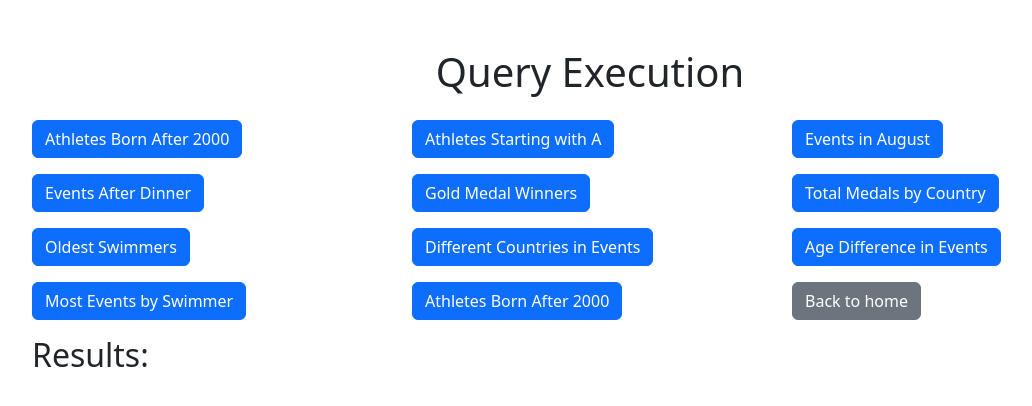
After one commit to mdickson05/sql-olympics-server, a Flask app: page /query_execution in a window 1280 px wide. The commit adds this page. Shown: the top 406 px of the page, without its empty margins (50-1082 px from the left). Run offline with Flask 3, Linux system fonts and the light colour scheme.

Commit message:
FEAT: Added dynamic query execution

```diff
--- a/app/app.py
+++ b/app/app.py
@@ -1,4 +1,4 @@
-from flask import Flask, render_template, request, redirect, url_for
+from flask import Flask, render_template, request, redirect, url_for, jsonify
 import mysql.connector
 from mysql.connector import Error
 
@@ -127,6 +127,137 @@ def delete_athlete(athleteID):
             cursor.close()
             connection.close()
 
+# executes the query via supplied name
+@app.route('/execute_query/<query_name>')
+def execute_query(query_name):
+    queries = {
+        'athletes_born_after_2000': """
+            SELECT name, birthdate
+            FROM Athlete
+            WHERE birthdate >= '2000-01-01'
+        """,
+        'athletes_starting_with_a': """
+            SELECT name, gender
+            FROM Athlete
+            WHERE name LIKE 'A%'
+        """,
+        'events_in_august': """
+            SELECT name, date
+            FROM Events
+            WHERE date > '2024-08-01' AND date < '2024-08-31'
+        """,
+        'events_after_dinner': """
+            SELECT name, date
+            FROM Events
+            WHERE TIME(date) > '17:00:00'
+        """,
+        'gold_medal_winners': """
+            SELECT a.name, m.numMedals
+            FROM Athlete a
+            JOIN Medallist m ON a.athleteID = m.athleteID
+            WHERE m.numGold >= 1
+        """,
+        'num_athletes_per_event': """
+            SELECT e.name, COUNT(ci.athleteID) AS numParticipants
+            FROM Events e
+            JOIN CompetesIn ci ON e.eventID = ci.eventID
+            GROUP BY e.name
+            ORDER BY numParticipants DESC
+        """,
+        'total_medals_by_country': """
+            SELECT ci.name, ci.countryCode,
+                SUM(m.numGold) AS totalGold,
+                SUM(m.numSilver) AS totalSilver,
+                SUM(m.numBronze) AS totalBronze,
+                SUM(m.numMedals) AS totalMedals
+            FROM Country ci
+            JOIN Athlete a ON ci.countryCode = a.countryCode
+            JOIN Medallist m ON a.athleteID = m.athleteID
+            GROUP BY ci.name, ci.countryCode
+            ORDER BY totalMedals DESC
+        """,
+        'oldest_swimmers': """
+            SELECT a.name,
+                a.birthdate,
+                TIMESTAMPDIFF(YEAR, a.birthdate, CURDATE()) AS age,
+                GROUP_CONCAT(e.name SEPARATOR ', ') as Events
+            FROM Athlete a
+            JOIN CompetesIn ci ON a.athleteID = ci.athleteID
+            JOIN Events e ON ci.eventID = e.eventID
+            WHERE e.sportID = 'SWM'
+            GROUP BY a.athleteID
+            ORDER BY a.birthdate ASC
+            LIMIT 3;
+        """,
+        'events_with_diff_countries': """
+            SELECT e.name AS eventName,
+                gold.countryName AS goldMedallistCountry,
+                silver.countryName AS silverMedallistCountry
+            FROM Events e
+            JOIN (
+                SELECT ci.eventID, c.name AS countryName
+                FROM CompetesIn ci
+                JOIN Athlete a ON ci.athleteID = a.athleteID
+                JOIN Country c ON a.countryCode = c.countryCode
+                WHERE ci.athleteRank = '1'
+            ) gold ON e.eventID = gold.eventID
+            JOIN (
+                SELECT ci.eventID, c.name AS countryName
+                FROM CompetesIn ci
+                JOIN Athlete a ON ci.athleteID = a.athleteID
+                JOIN Country c ON a.countryCode = c.countryCode
+                WHERE ci.athleteRank = '2'
+            ) silver ON e.eventID = silver.eventID
+            WHERE gold.countryName != silver.countryName;
+        """,
+        'most_events_swimmer': """
+            SELECT a.name AS athlete_name,
+                COUNT(ci.eventID) AS numEvents
+            FROM Athlete a
+            JOIN CompetesIn ci ON a.athleteID = ci.athleteID
+            GROUP BY a.athleteID, a.name
+            HAVING numEvents = (
+                SELECT COUNT(eventID)
+                FROM CompetesIn
+                GROUP BY athleteID
+                ORDER BY COUNT(eventID) DESC
+                LIMIT 1
+            );
+        """,
+        'age_difference_events': """
+            SELECT e.name AS eventName,
+                MAX(DATEDIFF(e.date, a.birthdate) / 365.25) - MIN(DATEDIFF(e.date, a.birthdate) / 365.25) AS age_difference
+            FROM Events e
+            JOIN CompetesIn ci ON e.eventID = ci.eventID
+            JOIN Athlete a ON ci.athleteID = a.athleteID
+            GROUP BY e.eventID, e.name
+            HAVING age_difference > 10
+            ORDER BY age_difference DESC;
+        """
+    }
+
+    if query_name not in queries:
+        return jsonify({'error': 'Query not found'}), 404
+
+    try:
+        connection = create_db_connection()
+        cursor = connection.cursor(dictionary=True)
+        cursor.execute(queries[query_name])
+        results = cursor.fetchall()
+        return jsonify(results)
+    except Error as e:
+        return jsonify({'error': str(e)}), 500
+    finally:
+        if connection.is_connected():
+            cursor.close()
+            connection.close()
+
+
+# route for the query_execution page
+@app.route('/query_execution')
+def query_execution():
+    return render_template('query_execution.html')
+
 
 # test connection - made for testing whether the database was actually working
 @app.route('/test_connection')
--- /dev/null
+++ b/app/templates/query_execution.html
@@ -0,0 +1,101 @@
+<!DOCTYPE html>
+<html lang="en">
+<head>
+    <meta charset="UTF-8">
+    <meta name="viewport" content="width=device-width, initial-scale=1.0">
+    <title>Query Execution</title>
+    <script src="https://code.jquery.com/jquery-3.6.0.min.js"></script>
+    <link href="https://cdn.jsdelivr.net/npm/bootstrap@5.3.0-alpha1/dist/css/bootstrap.min.css" rel="stylesheet">
+</head>
+<body>
+    <div class="container mt-5">
+        <h1 class="text-center mb-4">Query Execution</h1>
+
+        <!-- Query Buttons -->
+        <div class="row">
+            <div class="col-md-6 col-lg-4 mb-3">
+                <button class="btn btn-primary" onclick="executeQuery('athletes_born_after_2000')">Athletes Born After 2000</button>
+            </div>
+            <div class="col-md-6 col-lg-4 mb-3">
+                <button class="btn btn-primary" onclick="executeQuery('athletes_starting_with_a')">Athletes Starting with A</button>
+            </div>
+            <div class="col-md-6 col-lg-4 mb-3">
+                <button class="btn btn-primary" onclick="executeQuery('events_in_august')">Events in August</button>
+            </div>
+            <div class="col-md-6 col-lg-4 mb-3">
+                <button class="btn btn-primary" onclick="executeQuery('events_after_dinner')">Events After Dinner</button>
+            </div>
+            <div class="col-md-6 col-lg-4 mb-3">
+                <button class="btn btn-primary" onclick="executeQuery('gold_medal_winners')">Gold Medal Winners</button>
+            </div>
+            <div class="col-md-6 col-lg-4 mb-3">
+                <button class="btn btn-primary" onclick="executeQuery('total_medals_by_country')">Total Medals by Country</button>
+            </div>
+            <div class="col-md-6 col-lg-4 mb-3">
+                <button class="btn btn-primary" onclick="executeQuery('oldest_swimmers')">Oldest Swimmers</button>
+            </div>
+            <div class="col-md-6 col-lg-4 mb-3">
+                <button class="btn btn-primary" onclick="executeQuery('events_with_diff_countries')">Different Countries in Events</button>
+            </div>
+            <div class="col-md-6 col-lg-4 mb-3">
+                <button class="btn btn-primary" onclick="executeQuery('age_difference_events')">Age Difference in Events</button>
+            </div>
+            <div class="col-md-6 col-lg-4 mb-3">
+                <button class="btn btn-primary" onclick="executeQuery('most_events_swimmer')">Most Events by Swimmer</button>
+            </div>
+            <div class="col-md-6 col-lg-4 mb-3">
+                <button class="btn btn-primary" onclick="executeQuery('athletes_born_after_2000')">Athletes Born After 2000</button>
+            </div>
+            <div class="col-md-6 col-lg-4 mb-3">
+                <button onclick="window.location.href = '/'" class="btn btn-secondary">Back to home</button>
+            </div>
+        </div>
+
+        <h2>Results:</h2>
+        <div id="results" class="table-responsive"></div>
+    </div>
+
+    <script>
+        function executeQuery(queryName) {
+            $.ajax({
+                url: '/execute_query/' + queryName,
+                method: 'GET',
+                success: function(data) {
+                    if (Array.isArray(data)) {
+                        $('#results').html(createTable(data));
+                    } else if (data.error) {
+                        $('#results').html('<div class="alert alert-danger">Error: ' + data.error + '</div>');
+                    }
+                },
+                error: function(xhr, status, error) {
+                    $('#results').html('<div class="alert alert-danger">Error: ' + error + '</div>');
+                }
+            });
+        }
+
+        function createTable(data) {
+            let table = '<table class="table table-striped table-bordered"><thead><tr>';
+            // Dynamically generate table headers from the keys of the first object
+            Object.keys(data[0]).forEach(function(key) {
+                table += '<th>' + key + '</th>';
+            });
+            table += '</tr></thead><tbody>';
+
+            // Populate table rows with data
+            data.forEach(function(row) {
+                table += '<tr>';
+                Object.values(row).forEach(function(value) {
+                    table += '<td>' + value + '</td>';
+                });
+                table += '</tr>';
+            });
+
+            table += '</tbody></table>';
+            return table;
+        }
+    </script>
+
+    <!-- Bootstrap JS (Optional) -->
+    <script src="https://cdn.jsdelivr.net/npm/bootstrap@5.3.0-alpha1/dist/js/bootstrap.bundle.min.js"></script>
+</body>
+</html>
```
Also changed, not shown: app/templates/index.html (+7 -5 lines).
